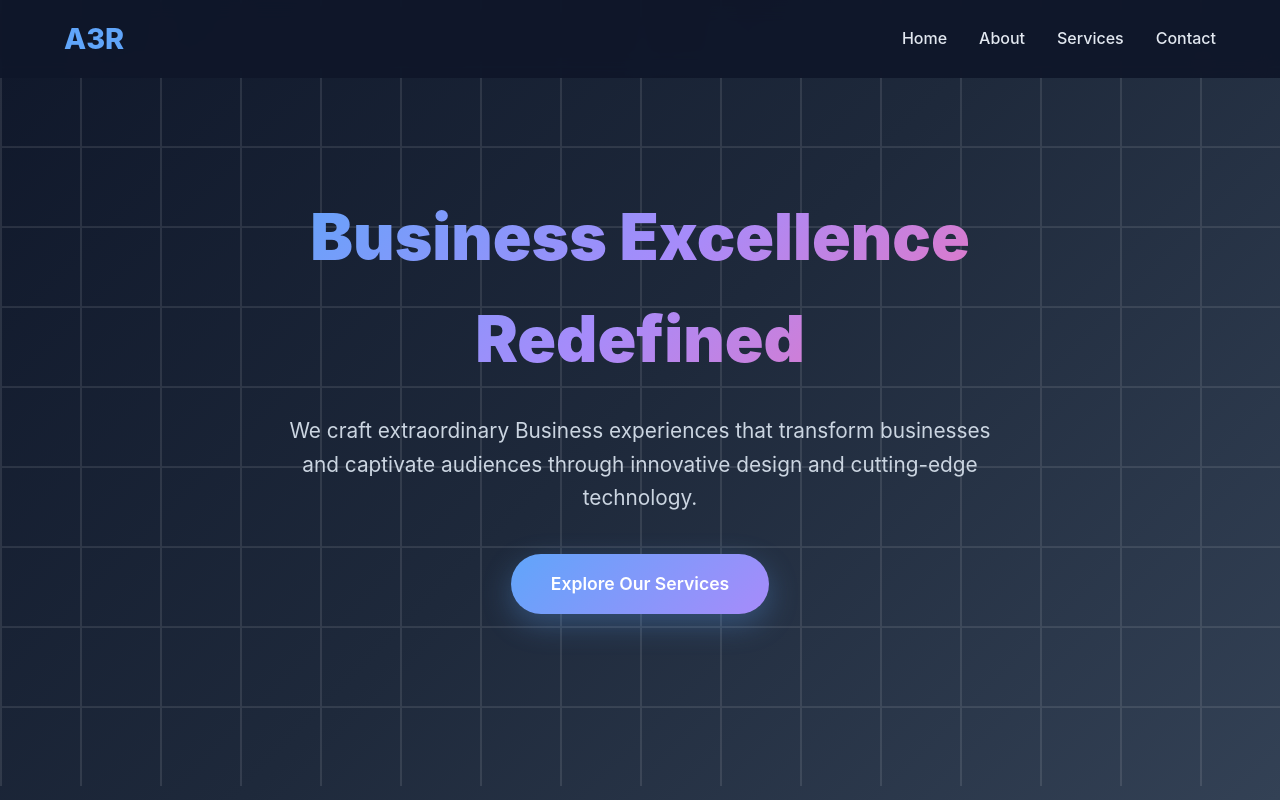
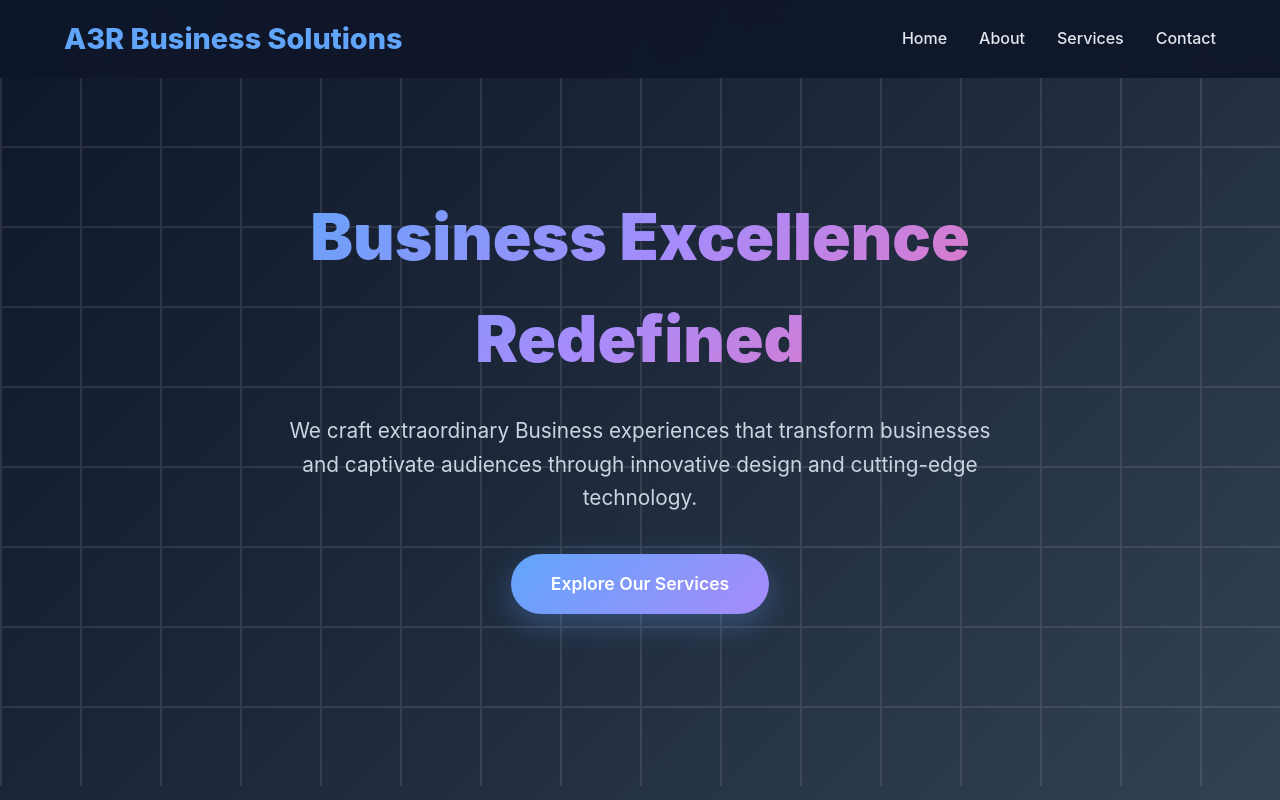
Before and after one commit to AviDLabs-23/A3R, a plain HTML site: page index.html in a window 1280 px wide. Shown: the top 800 px of the page. Drawn offline with Linux system fonts and the light colour scheme.

Commit message:
Update index.html

```diff
--- a/index.html
+++ b/index.html
@@ -398,7 +398,7 @@
     <!-- Header -->
     <header>
         <nav>
-            <a href="#home" class="logo">A3R</a>
+            <a href="#home" class="logo">A3R Business Solutions</a>
             <ul class="nav-links">
                 <li><a href="#home">Home</a></li>
                 <li><a href="#about">About</a></li>
```
